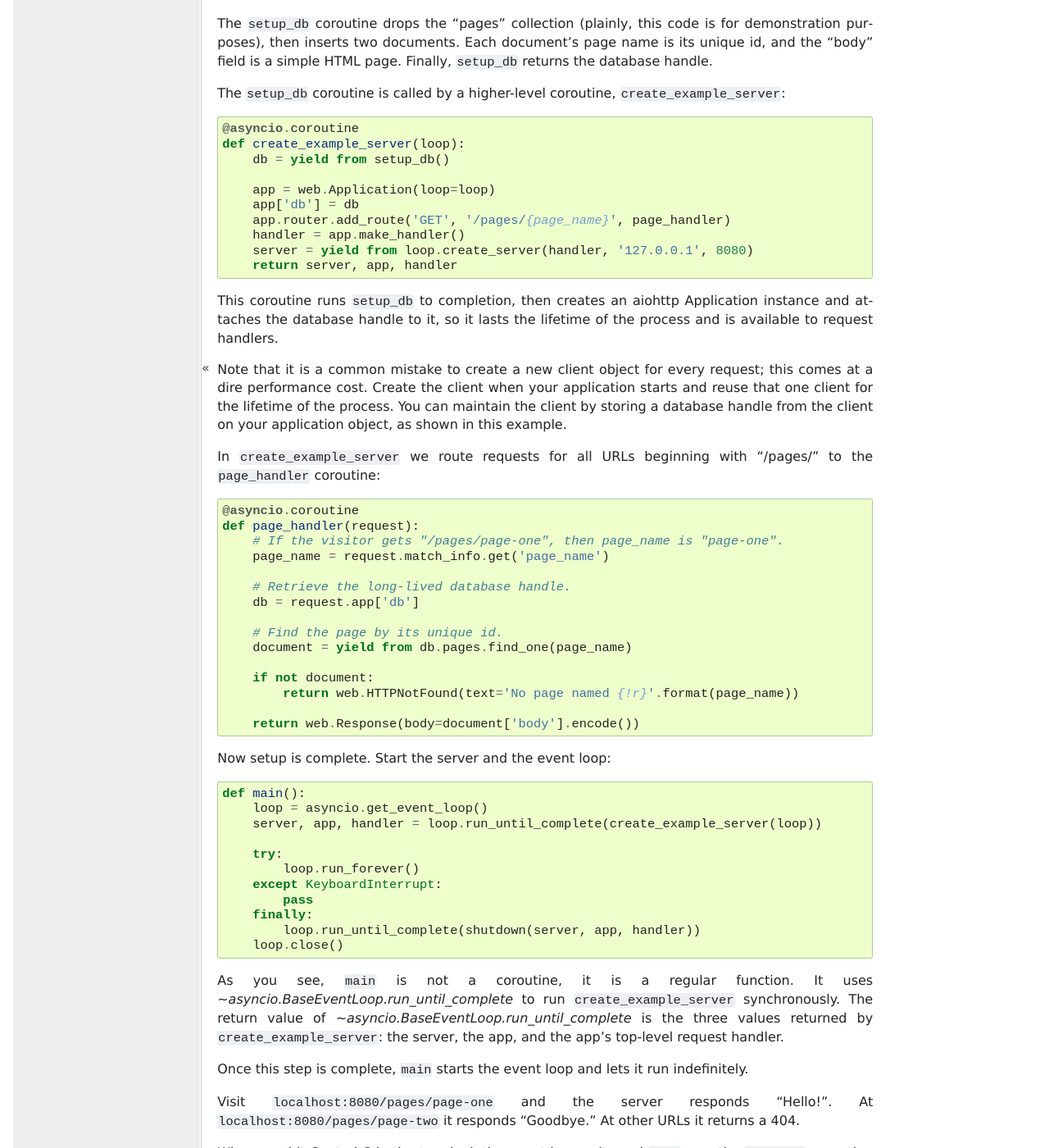
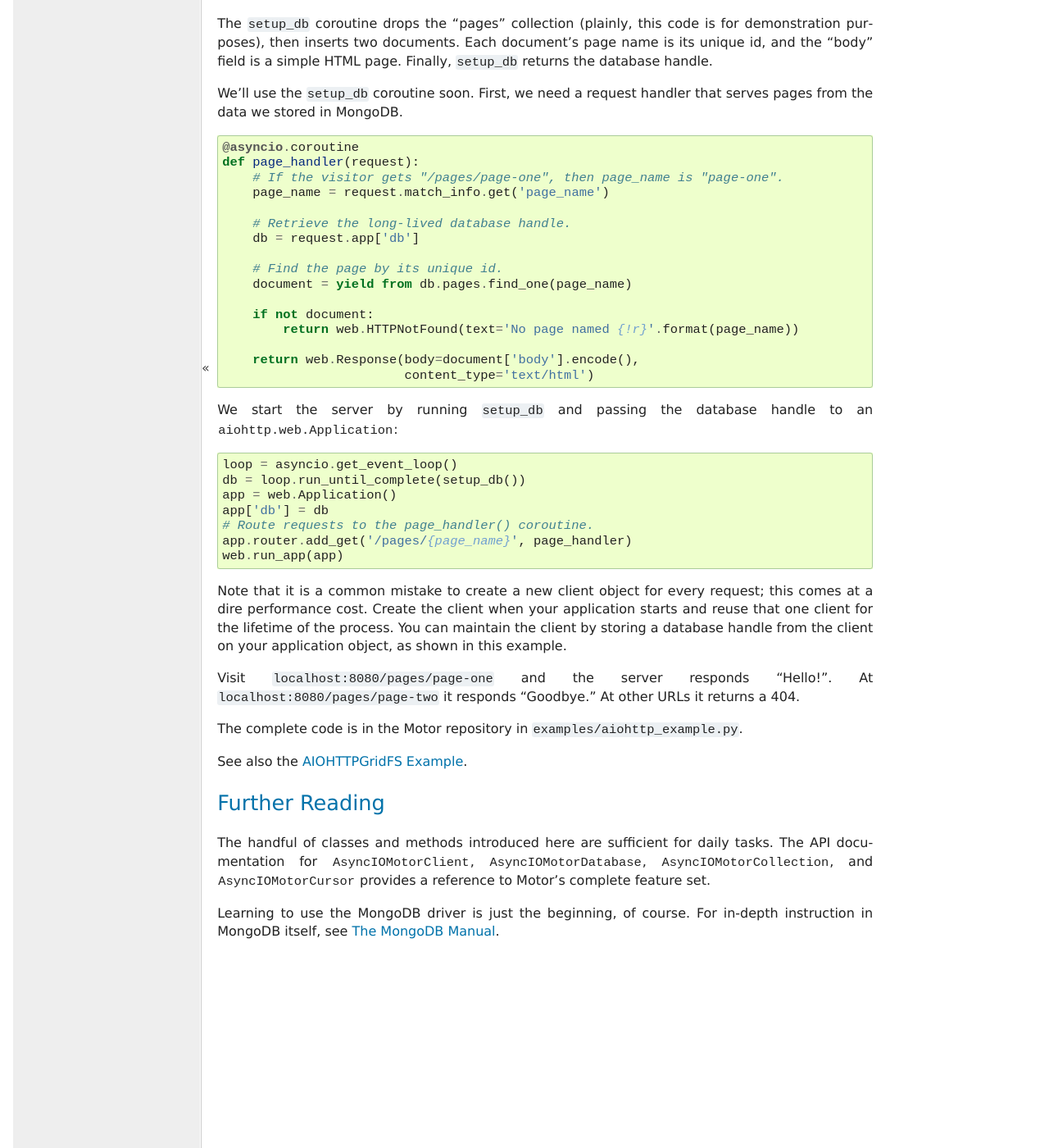
Before and after one commit to mongodb/motor, a Sphinx documentation site: the page built from doc/tutorial-asyncio.rst, in a window 1280 px wide and 1400 px high, scrolled down 8121 px. Shown: the whole window at 82% size. Built offline with Sphinx 7.4.7, drawn with Linux system fonts in a browser that asks for light colours; the version number is read from the project's files by our own code; some of the changed text lies outside the part shown.

Commit message:
MOTOR-121 Update aiohttp example.

```diff
--- a/doc/examples/aiohttp_example.py
+++ b/doc/examples/aiohttp_example.py
@@ -36,51 +36,16 @@ def page_handler(request):
     if not document:
         return web.HTTPNotFound(text='No page named {!r}'.format(page_name))
 
-    return web.Response(body=document['body'].encode())
+    return web.Response(body=document['body'].encode(),
+                        content_type='text/html')
 # -- handler-end --
 
-
-# -- create-server-start --
-@asyncio.coroutine
-def create_example_server(loop):
-    db = yield from setup_db()
-
-    app = web.Application(loop=loop)
-    app['db'] = db
-    app.router.add_route('GET', '/pages/{page_name}', page_handler)
-    handler = app.make_handler()
-    server = yield from loop.create_server(handler, '127.0.0.1', 8080)
-    return server, app, handler
-# -- create-server-end --
-
-
-# -- shutdown-start --
-@asyncio.coroutine
-def shutdown(server, app, handler):
-    sock = server.sockets[0]
-    app.loop.remove_reader(sock.fileno())
-    sock.close()
-
-    yield from handler.finish_connections(1.0)
-    server.close()
-    yield from server.wait_closed()
-    yield from app.finish()
-# -- shutdown-end --
-
-
 # -- main-start --
-def main():
-    loop = asyncio.get_event_loop()
-    server, app, handler = loop.run_until_complete(create_example_server(loop))
-
-    try:
-        loop.run_forever()
-    except KeyboardInterrupt:
-        pass
-    finally:
-        loop.run_until_complete(shutdown(server, app, handler))
-    loop.close()
+loop = asyncio.get_event_loop()
+db = loop.run_until_complete(setup_db())
+app = web.Application()
+app['db'] = db
+# Route requests to the page_handler() coroutine.
+app.router.add_get('/pages/{page_name}', page_handler)
+web.run_app(app)
 # -- main-end --
-
-if __name__ == '__main__':
-    main()
--- a/doc/tutorial-asyncio.rst
+++ b/doc/tutorial-asyncio.rst
@@ -454,17 +454,21 @@ for demonstration purposes), then inserts two documents. Each document's page
 name is its unique id, and the "body" field is a simple HTML page. Finally,
 ``setup_db`` returns the database handle.
 
-The ``setup_db`` coroutine is called by a higher-level coroutine,
-``create_example_server``:
+We'll use the ``setup_db`` coroutine soon. First, we need a request handler
+that serves pages from the data we stored in MongoDB.
 
 .. literalinclude:: examples/aiohttp_example.py
   :language: python3
-  :start-after: server-start
-  :end-before: server-end
+  :start-after: handler-start
+  :end-before: handler-end
 
-This coroutine runs ``setup_db`` to completion, then creates an aiohttp
-Application instance and attaches the database handle to it, so it lasts
-the lifetime of the process and is available to request handlers.
+We start the server by running ``setup_db`` and passing the database handle
+to an :class:`aiohttp.web.Application`:
+
+.. literalinclude:: examples/aiohttp_example.py
+  :language: python3
+  :start-after: main-start
+  :end-before: main-end
 
 Note that it is a common mistake to create a new client object for every
 request; this comes at a dire performance cost. Create the client
@@ -472,41 +476,9 @@ when your application starts and reuse that one client for the lifetime
 of the process. You can maintain the client by storing a database handle
 from the client on your application object, as shown in this example.
 
-In ``create_example_server`` we route requests for all URLs beginning with
-"/pages/" to the ``page_handler`` coroutine:
-
-.. literalinclude:: examples/aiohttp_example.py
-  :language: python3
-  :start-after: handler-start
-  :end-before: handler-end
-
-Now setup is complete. Start the server and the event loop:
-
-.. literalinclude:: examples/aiohttp_example.py
-  :language: python3
-  :start-after: main-start
-  :end-before: main-end
-
-As you see, ``main`` is not a coroutine, it is a regular function. It uses
-`~asyncio.BaseEventLoop.run_until_complete` to run ``create_example_server``
-synchronously. The return value of `~asyncio.BaseEventLoop.run_until_complete`
-is the three values returned by ``create_example_server``: the server, the app,
-and the app's top-level request handler.
-
-Once this step is complete, ``main`` starts the event loop and lets it run
-indefinitely.
-
 Visit ``localhost:8080/pages/page-one`` and the server responds "Hello!".
 At ``localhost:8080/pages/page-two`` it responds "Goodbye." At other URLs it
 returns a 404.
-
-When you hit Control-C in the terminal, the event loop exits and ``main`` runs
-the ``shutdown`` coroutine to attempt a graceful exit:
-
-.. literalinclude:: examples/aiohttp_example.py
-  :language: python3
-  :start-after: shutdown-start
-  :end-before: shutdown-end
 
 The complete code is in the Motor repository in ``examples/aiohttp_example.py``.
 
```
